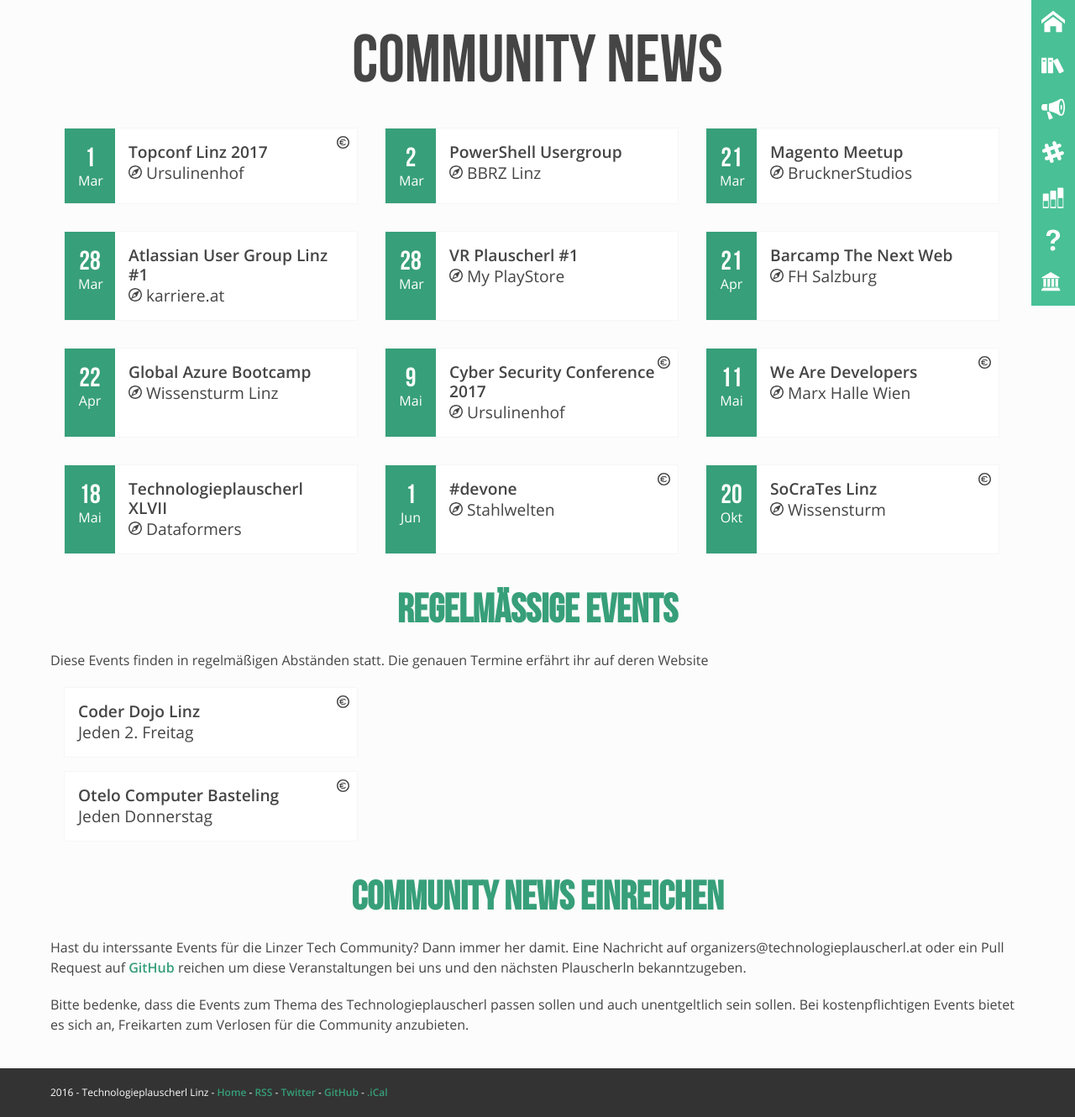
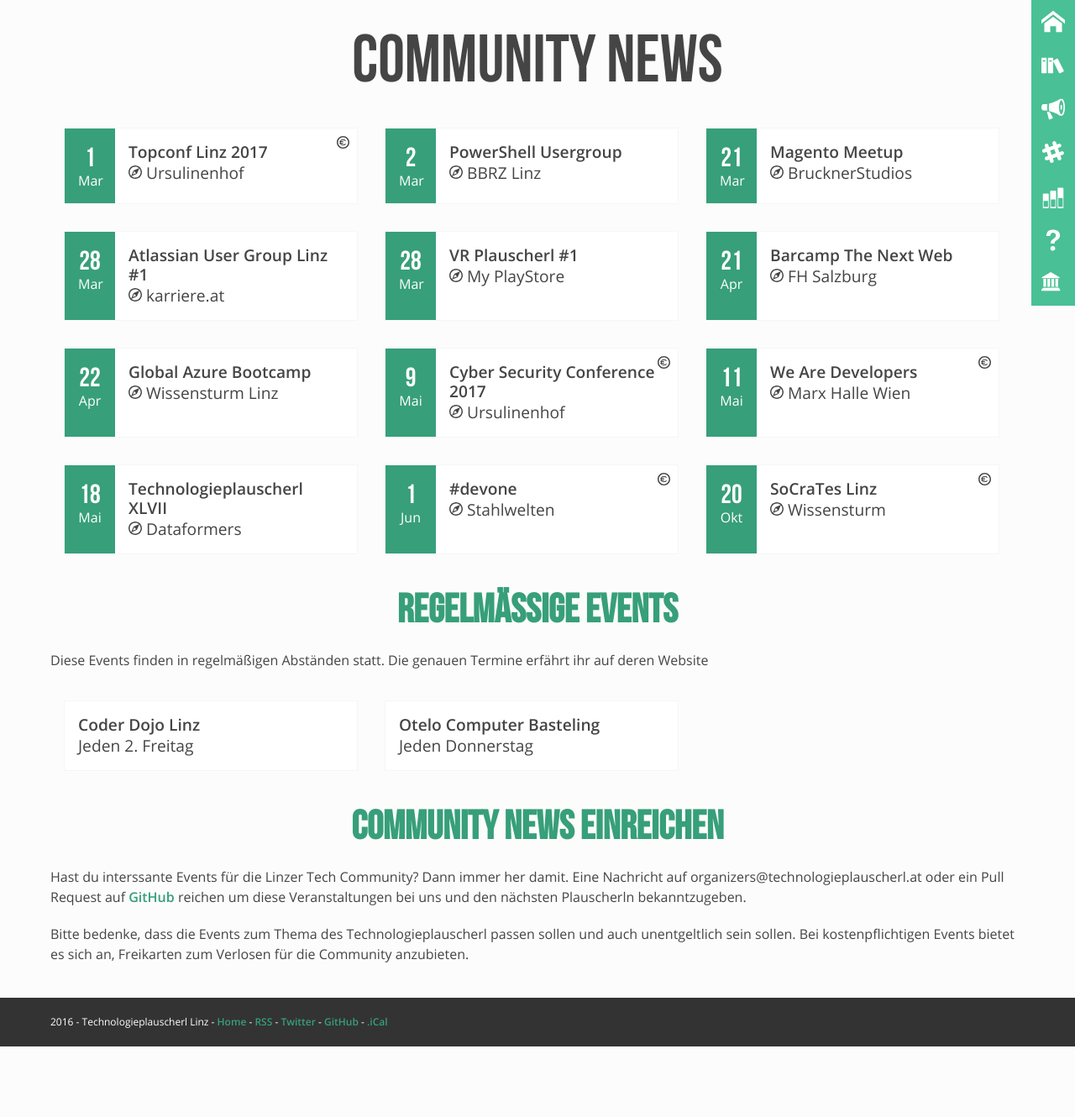
Before and after one commit to mericanAncer127/plauscherl, a Jekyll site: the page built from pages/community-news.html, in a window 1280 px wide. Shown: the whole page at 84% size. Built offline with Jekyll 4.4.1, drawn with Linux system fonts in a browser that asks for light colours; after the commit the page ends 1246 px from its top, so only the background shows below that.

Commit message:
Update community-news.html

```diff
--- a/pages/community-news.html
+++ b/pages/community-news.html
@@ -12,13 +12,12 @@
 	Diese Events finden in regelmäßigen Abständen statt. Die genauen Termine erfährt ihr auf deren Website
 </p>
 
+<div class="events">
+
 	<a href="https://coderdojo-linz.github.io/termine.html" class="event">
 	  <div class="event__details">
 		<div class="event__information">
 		  <h2 class="event__title" itemprop="name">Coder Dojo Linz</h2>
-
-      <svg class="event__icon event__icon--cost"><use xmlns:xlink="http://www.w3.org/1999/xlink" xlink:href="#icon-coin-euro"></use></svg>
-
 		  <div class="event__venue">
 			<span>Jeden 2. Freitag</span>
 		  </div>
@@ -30,15 +29,13 @@
 	  <div class="event__details">
 		<div class="event__information">
 		  <h2 class="event__title" itemprop="name">Otelo Computer Basteling</h2>
-
-      <svg class="event__icon event__icon--cost"><use xmlns:xlink="http://www.w3.org/1999/xlink" xlink:href="#icon-coin-euro"></use></svg>
-
 		  <div class="event__venue">
 			<span>Jeden Donnerstag</span>
 		  </div>
 		</div>
 	  </div>
 	</a>
+</div>
 
 <h2>Community News einreichen</h2>
 
```
Lines whose indentation alone changed are shown as unchanged.
